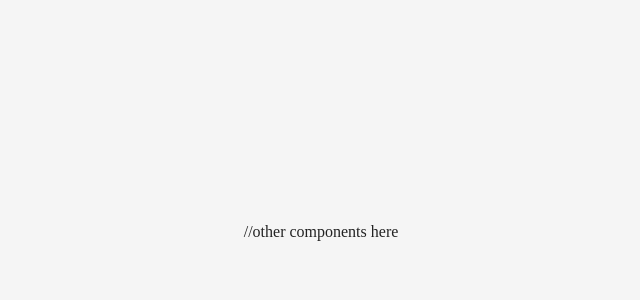
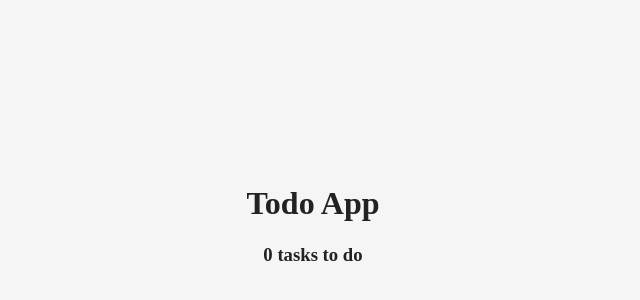
Before and after one commit to mnap00/mod-16.7-webpack-server-hmr, a React app: page / in a window 1280 px wide. Shown: the part 176-476 px from the top of the page, without its empty margins (327-967 px from the left). Built offline with nearby package versions, Linux system fonts and the light colour scheme.

Commit message:
Add title component

```diff
--- /dev/null
+++ b/src/js/components/Title.css
@@ -0,0 +1,3 @@
+.AppTitle {
+    text-align: center;
+}
--- /dev/null
+++ b/src/js/components/Title.js
@@ -0,0 +1,11 @@
+import React from 'react';
+import style from './Title.css';
+
+const Title = props => (
+    <div className={style.AppTitle}>
+        <h1>{props.title}</h1>
+        <h3>{props.tasks} tasks to do</h3>
+    </div>
+);
+
+export default Title;
--- a/src/js/containers/App.css
+++ b/src/js/containers/App.css
@@ -7,6 +7,6 @@
     justify-content: center;
     align-items: center;
     align-content: center;
-    width: 100vw;
+    width: 100%;
     height: 100vh;
 }
--- a/src/js/containers/App.js
+++ b/src/js/containers/App.js
@@ -1,6 +1,7 @@
 import React from 'react';
 import uuid from 'uuid';
 import style from './App.css';
+import Title from '../components/Title';
 
 class App extends React.Component {
     constructor(props) {
@@ -22,9 +23,13 @@ class App extends React.Component {
         this.setState({data: remainder});
     }
     render() {
+        const appTitle = 'Todo App';
         return (
             <div className={style.TodoApp}>
-                //other components here
+                <Title
+                    title={appTitle}
+                    tasks={this.state.data.length}
+                />
             </div>
         )
     }
--- /dev/null
+++ b/src/js/index.css
@@ -0,0 +1,8 @@
+* {
+    box-sizing: border-box;
+}
+
+body {
+    margin: 0;
+    padding: 0;
+}
--- a/src/js/index.js
+++ b/src/js/index.js
@@ -1,6 +1,7 @@
 import React from 'react';
 import ReactDOM from 'react-dom';
 import App from './containers/App';
+import style from './index.css';
 
 ReactDOM.render(
     <App />,
```
Also changed, not shown: 1 other file (tests, documents, lock files or other folders).
